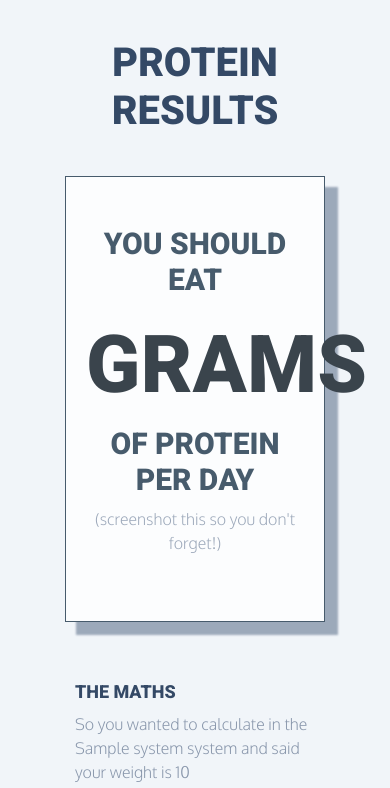
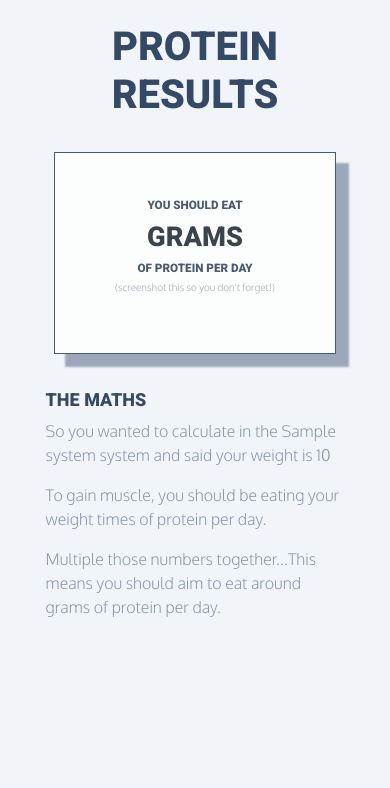
Before and after one commit to cyee3012/protein_calculator, a Django app: template calculator/templates/calculator/results.html in a window 390 px wide. Shown: the part 56-844 px from the top of the page. Run offline with Django 4.2, Linux system fonts and the light colour scheme; the template is opened without the code that fills it: most values are stand-ins (such as "Sample title", 1, 10 or a date in 2020); some libraries are stand-ins or nearby versions.

Commit message:
responsive styling and added local host to ALLOWED_HOST so app can be viewed locally when developing

```diff
--- a/calculator/static/calculator/main.css
+++ b/calculator/static/calculator/main.css
@@ -13,7 +13,6 @@
   color: #344966;
   font-family: 'Heebo', sans-serif;
   text-align: center;
-  margin: 40px;
 }
 
 h2 {
@@ -26,7 +25,8 @@
 h3 {
   color: #1D3549;
   font-family: 'Heebo', sans-serif;
-  font-size: 30px;
+  font-size: 3vw;
+  margin: 1vw;
 }
 
 h4  {
@@ -94,20 +94,25 @@
 .amount {
   color: #0D1821;
   font-family: 'Heebo', sans-serif;
-  font-size: 80px;
+  font-size: 7vw;
 }
 
 .results {
+  display: flex;
+  flex-direction: column;
   text-align: center;
-  padding: 50px 20px;
-  margin: 0px 50px;
+  padding: 5vh 2vw;
   background-color: #FFFFFF;
   opacity: 0.8;
   border: solid 1px #1D3549;
   box-shadow: 12px 12px 2px 1px #8896AB;
 }
 
+.results p {
+  font-size: 10px;
+}
+
 .the-maths {
-  padding: 50px;
-  margin: 10px;
+  padding: 4vw;
+  margin: 20px 0px;
 }
--- a/calculator/templates/calculator/home.html
+++ b/calculator/templates/calculator/home.html
@@ -2,7 +2,9 @@
 {% load crispy_forms_tags %}
 
 {% block content %}
-  <h1>PROTEIN CALCULATOR</h1>
+  <div class="row my-4">
+    <h1 class="col-12 text-center">PROTEIN CALCULATOR</h1>
+  </div>
   <div class="intructions">
     Simply select what system you would like to use, enter your weight, and click "calculate!"
   </div>
--- a/calculator/templates/calculator/results.html
+++ b/calculator/templates/calculator/results.html
@@ -1,8 +1,11 @@
 {% extends "calculator/base.html" %}
 
 {% block content %}
-<h1>PROTEIN RESULTS</h1>
-<div class="results">
+<div class="container">
+  <div class="row my-4">
+    <h1 class="col-12 text-center">PROTEIN RESULTS</h1>
+  </div>
+  <div class="results mx-4">
     <h3>YOU SHOULD EAT</h3>
     <div class="amount">
       {% if system == "metric" %}
@@ -43,4 +46,5 @@
       grams of protein per day.
     </p>
   </div>
+</div>
 {% endblock content %}
--- a/protein_calculator/settings.py
+++ b/protein_calculator/settings.py
@@ -27,7 +27,7 @@
 # SECURITY WARNING: don't run with debug turned on in production!
 DEBUG = True
 
-ALLOWED_HOSTS = ['protein-calculator.herokuapp.com']
+ALLOWED_HOSTS = ['protein-calculator.herokuapp.com', 'localhost']
 
 
 # Application definition
```
Also changed, not shown: calculator/templates/calculator/about.html (+4 -3 lines). Lines whose indentation alone changed are shown as unchanged.
